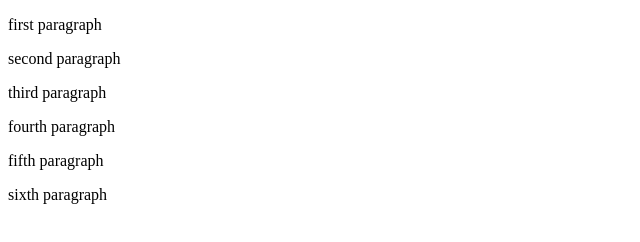
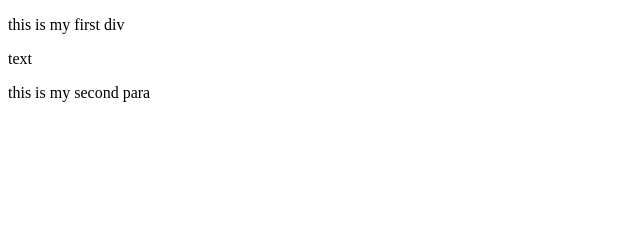
Before and after one commit to Algohercules/javascript, a plain HTML site: page lecture51/index.html in a window 1280 px wide. Shown: the whole page, without its empty margins (0-640 px from the left). Drawn offline with Linux system fonts and the light colour scheme.

Commit message:
.innertext and .textcontent

```diff
--- a/lecture51/index.html
+++ b/lecture51/index.html
@@ -6,12 +6,26 @@
     <title>Document</title>
 </head>
 <body>
-    <p id="fpara1" class="textmatter"> first paragraph</p>
+    <!-- <p id="fpara1" class="textmatter"> first paragraph</p>
     <p id="fpara2" class="textmatter"> second paragraph</p>
     <p id="fpara3" class="textmatter"> third paragraph</p>
 
     <p id="fpara4" class="textmatter"> fourth paragraph</p>
     <p id="fpara5" class="textmatter"> fifth paragraph</p>
-    <p id="fpara6" class="textmatter"> sixth paragraph</p>
+    <p id="fpara6" class="textmatter"> sixth paragraph</p> -->
+
+
+
+    <div id="fdiv">
+        <p>
+            this is my first div
+        </p>
+        <span>
+            text
+        </span>
+        <p>
+            this is my second para
+        </p>
+    </div>
 </body>
 </html>
```
Also changed, not shown: lecture51/index.js (+7 -0 lines).
